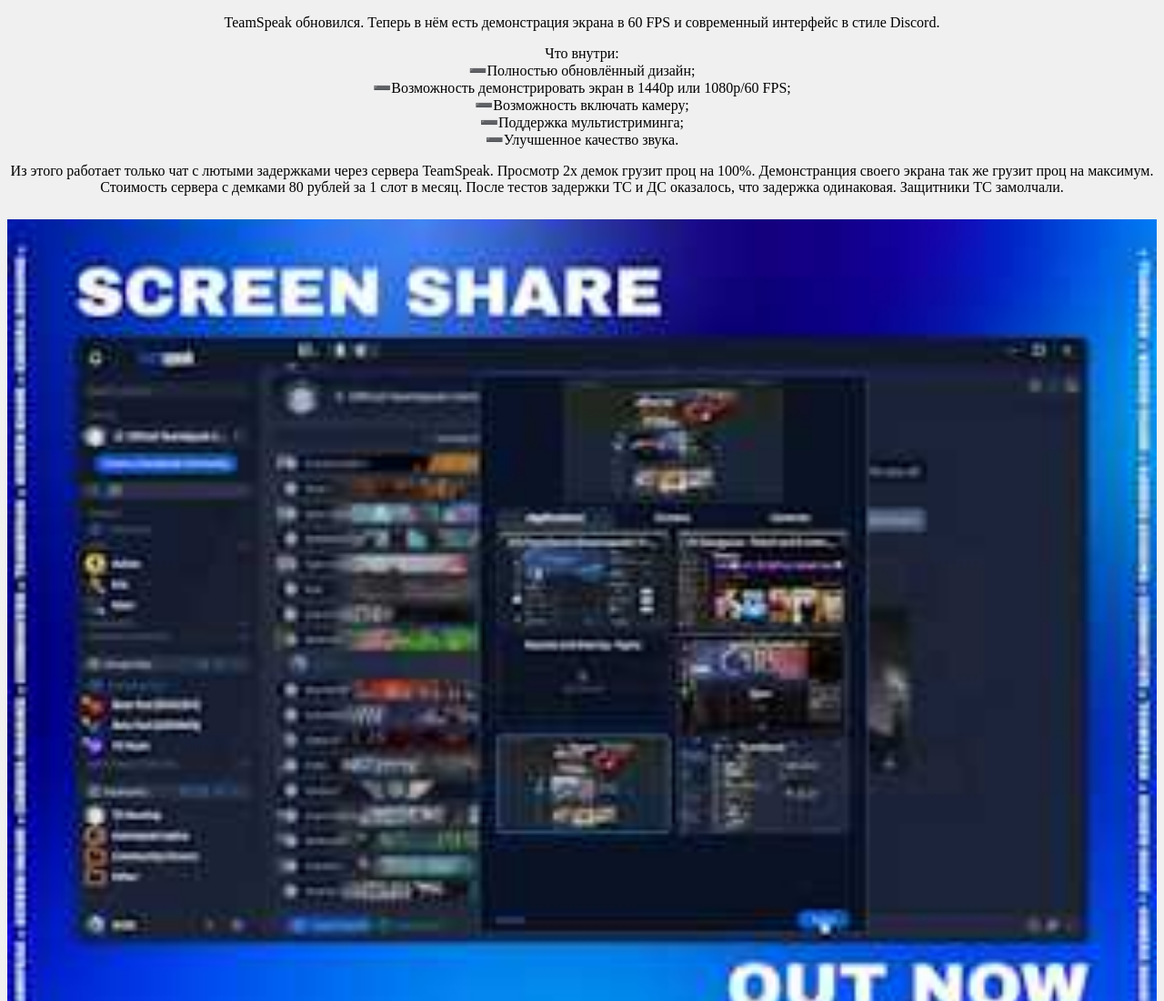
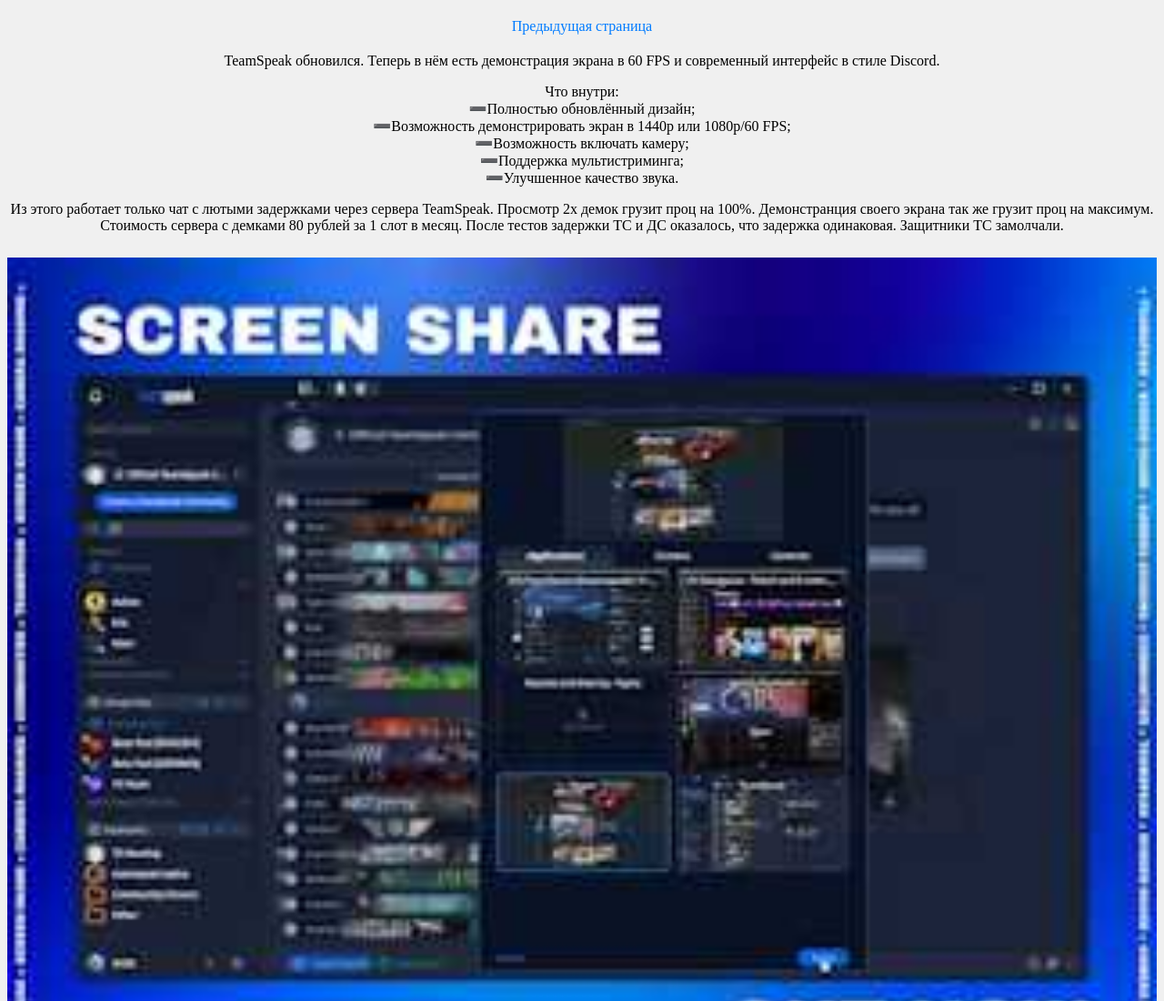
Before and after one commit to mccmmm/repototo, a plain HTML site: page index.html in a window 1280 px wide. Shown: the top 1100 px of the page at 91% size. Drawn offline with Linux system fonts and the light colour scheme.

Commit message:
Update index.html

```diff
--- a/index.html
+++ b/index.html
@@ -18,9 +18,21 @@
             max-width: 100%;
             overflow-wrap: break-word;
         }
+        .navigation {
+            margin: 20px 0;
+        }
+        a {
+            text-decoration: none;
+            color: #007BFF;
+            margin: 0 15px;
+        }
     </style>
 </head>
 <body>
+<div class="navigation">
+    <a href="previous1.html">Предыдущая страница</a>
+</div>
+
 <!-- Укажите имена ваших изображений -->
 <p>TeamSpeak обновился. Теперь в нём есть демонстрация экрана в 60 FPS и современный интерфейс в стиле Discord.</p>
 
```
